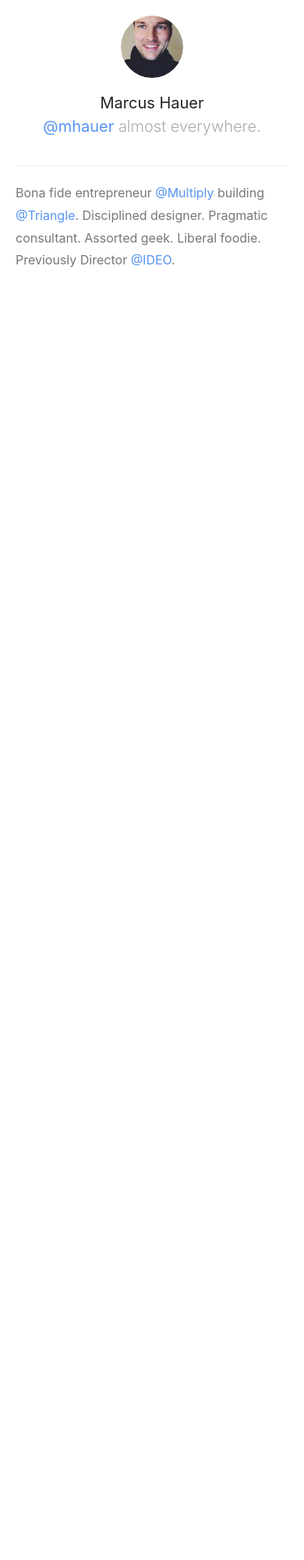
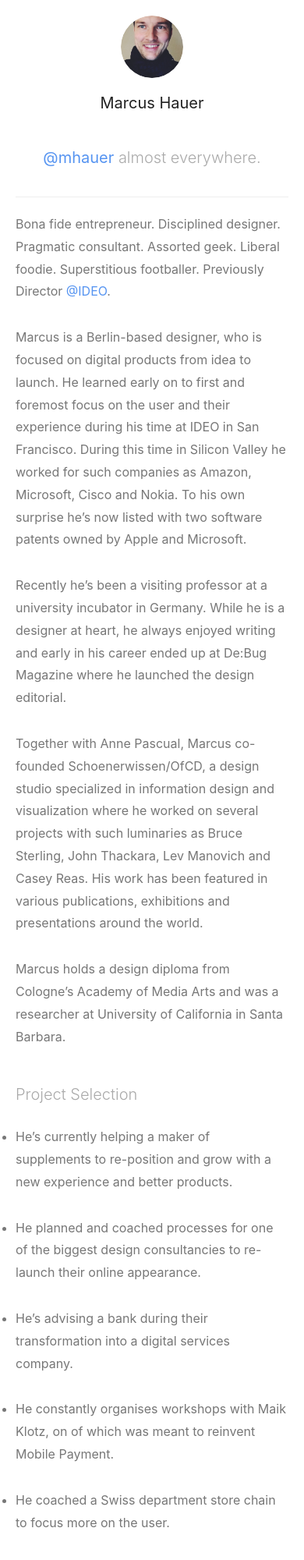
Before and after one commit to mhauer/mhauer.github.io, a plain HTML site: page index.html in a window 390 px wide. Shown: the top 2000 px of the page at 78% size. Before the commit the page ends 844 px from the top, so only its background shows below. Drawn offline with Linux system fonts and the light colour scheme.

Commit message:
Update long bio & projects

```diff
--- a/index.html
+++ b/index.html
@@ -21,7 +21,34 @@
 			<h2><a href="http://twitter.com/mhauer">@mhauer</a> almost everywhere.</h2>
 		</header>
 
-		<p>Bona fide entrepreneur <a href="http://twitter.com/multiplycc">@Multiply</a> building <a href="http://twitter.com/usetriangle">@Triangle</a>. Disciplined designer. Pragmatic consultant. Assorted geek. Liberal foodie. Previously Director <a href="http://twitter.com/ideo">@IDEO</a>.</p>
+		<p>Bona fide entrepreneur. Disciplined designer. Pragmatic consultant. Assorted geek. Liberal foodie. Superstitious footballer. Previously Director <a href="http://twitter.com/ideo">@IDEO</a>.</p>
+
+		<p>Marcus is a Berlin-based designer, who is focused on digital products from idea to launch. He learned early on to first and foremost focus on the user and their experience during his time at IDEO in San Francisco. During this time in Silicon Valley he worked for such companies as Amazon, Microsoft, Cisco and Nokia. To his own surprise he’s now listed with two software patents owned by Apple and Microsoft.</p>
+
+		<p>Recently he’s been a visiting professor at a university incubator in Germany. While he is a designer at heart, he always enjoyed writing and early in his career ended up at De:Bug Magazine where he launched the design editorial.</p>
+
+		<p>Together with Anne Pascual, Marcus co-founded Schoenerwissen/OfCD, a design studio specialized in information design and visualization where he worked on several projects with such luminaries as Bruce Sterling, John Thackara, Lev Manovich and Casey Reas. His work has been featured in various publications, exhibitions and presentations around the world.</p>
+
+		<p>Marcus holds a design diploma from Cologne’s Academy of Media Arts and was a researcher at University of California in Santa Barbara.</p>
+
+		<h2>Project Selection</h2>
+		<p>
+			<ul>
+				<li>He’s currently helping a maker of supplements to re-position and grow with a new experience and better products.</li>
+				<li>He planned and coached processes for one of the biggest design consultancies to re-launch their online appearance.</li>
+				<li>He’s advising a bank during their transformation into a digital services company.</li>
+				<li>He constantly organises workshops with Maik Klotz, on of which was meant to reinvent Mobile Payment.</li>
+				<li>He coached a Swiss department store chain to focus more on the user.</li>
+				<li>He redesigned a software for one of the biggest VPN providers.</li>
+				<li>He worked on the future of entertainment with an Israeli startup, which got aquired by Apple.</li>
+				<li>He led the team that designed HackFwd—the pre-seed fund—together with Lars Hinrichs.</li>
+				<li>He worked with one of worlds leading supermarket chain, to build a better payment solution.</li>
+				<li>He helped a Swiss insurance company to build, setup and grow a product as well the team for a financial services startup.</li>
+			</ul>
+		</p>
+
+
+
 	</section>
 
 </body>
--- a/styles.css
+++ b/styles.css
@@ -81,10 +81,10 @@ h2 {
 	font-size: 20px;
 	font-weight: 300;
 	color: #aaa;
-	margin-top: 10px;
+	margin-top: 50px;
 }
 
-p {
+p, li {
 	line-height: 1.8;
 	 margin-bottom: 30px;
 	 font-size: 16px;
```
